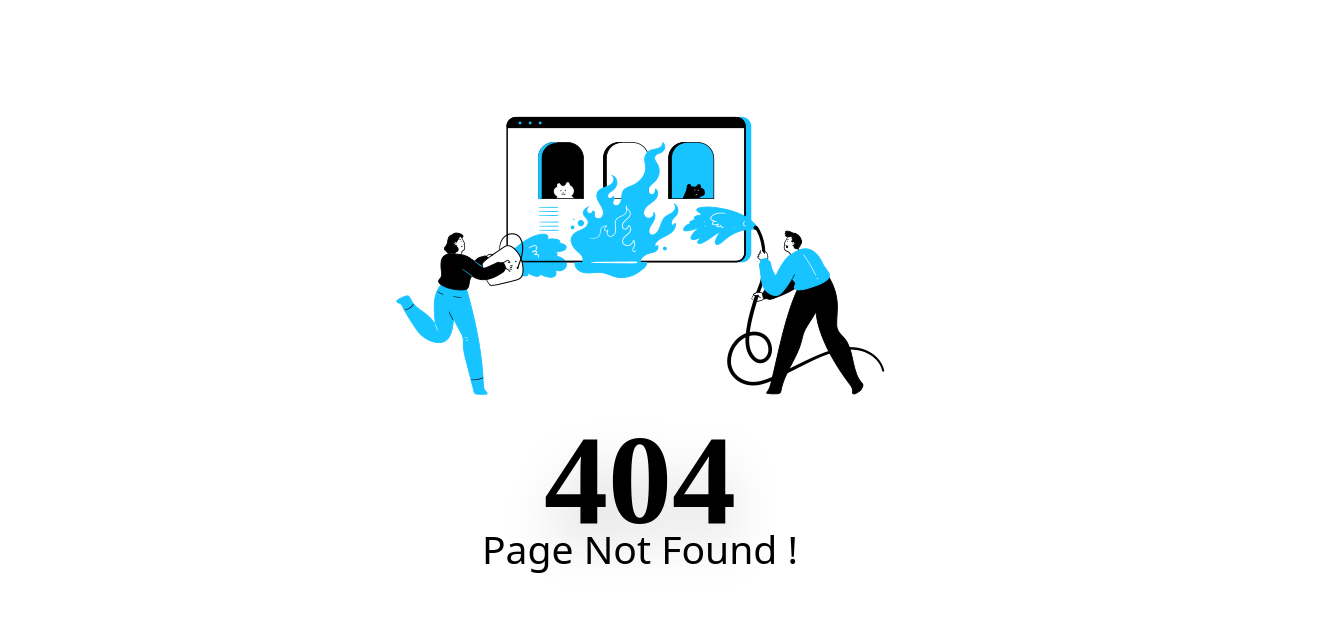
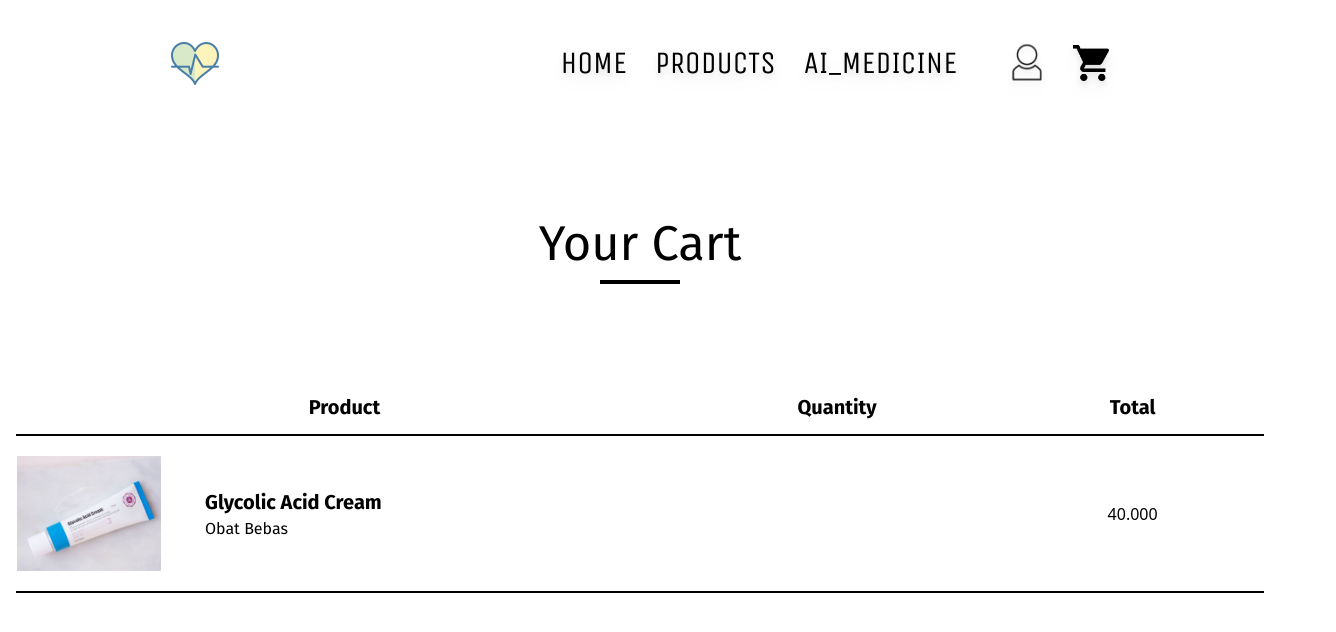
Before and after one commit to akbaralisyifa/MedKit, a React (Vite) app: page /cart in a window 1280 px wide. Before the commit this address had no page. Shown: the top 632 px of the page, 1336 px wide, since content can reach past the window. Built offline with nearby package versions, Linux system fonts and the light colour scheme; a web font is replaced by a local one.

Commit message:
Membuat page Cart 80%

```diff
--- a/src/App.jsx
+++ b/src/App.jsx
@@ -5,6 +5,7 @@ import Home from './Pages/User/Home';
 import PageNotFound from './Pages/PageNotFound';
 import Product from './Pages/User/Product';
 import AiMedicine from './Pages/User/Ai_Medicine';
+import Cart from './Pages/User/Cart';
 
 function App() {
   return (
@@ -18,6 +19,8 @@ function App() {
         <Route path="/" element={<Home />} />
         <Route path="/products" element={<Product />} />
         <Route path="/ai_medicine" element={<AiMedicine />} />
+        <Route path="/cart" element={<Cart />} />
+        <Route path="/cart/checkout" element={() => {}} />
 
         {/* Page Not Found */}
         <Route path="*" element={<PageNotFound />} />
--- /dev/null
+++ b/src/Components/User/CartHeader.jsx
@@ -0,0 +1,43 @@
+import img from '../../assets/img/1.jpg';
+
+const CartHeader = () => {
+  return (
+    <div className="container mt-20">
+      <div>
+        <h1 className="font-firaSans font-normal lg:text-5xl text-2xl text-center">Your Cart</h1>
+        <p className="text-center font-unicaOne text-6xl  text-white mx-auto  lg:w-20 w-14 border-t-4 border-black">-</p>
+      </div>
+
+      <div className="w-full">
+        <table className="w-full">
+          <thead className="border-b-2 border-black">
+            <tr className="text-center  ">
+              <td className=" py-3 font-firaSans text-xl font-extrabold w-1/2">Product</td>
+              <td className=" py-3 font-firaSans text-xl font-extrabold w-1/4">Quantity</td>
+              <td className=" py-3 font-firaSans text-xl font-extrabold w-1/5">Total</td>
+            </tr>
+          </thead>
+          <tbody className="border-b-2 border-black">
+            <tr>
+              <td className="flex py-5">
+                <img src={img} alt="" className="w-36 " />
+                <div className="ml-11 self-center">
+                  <h1 className="font-semibold text-xl font-firaSans">Glycolic Acid Cream</h1>
+                  <p className="font-firaSans text-base">Obat Bebas</p>
+                </div>
+              </td>
+              <td>
+                <input type="number" />
+              </td>
+              <td className="text-center">
+                <p>40.000</p>
+              </td>
+            </tr>
+          </tbody>
+        </table>
+      </div>
+    </div>
+  );
+};
+
+export default CartHeader;
--- /dev/null
+++ b/src/Pages/User/Cart.jsx
@@ -0,0 +1,13 @@
+import NavabarUser from '../../Components/Navbar/NavbarUser';
+import CartHeader from '../../Components/User/CartHeader';
+
+const Cart = () => {
+  return (
+    <>
+      <NavabarUser />
+      <CartHeader />
+    </>
+  );
+};
+
+export default Cart;
```
Also changed, not shown: src/Pages/User/Checkout.jsx (added).
